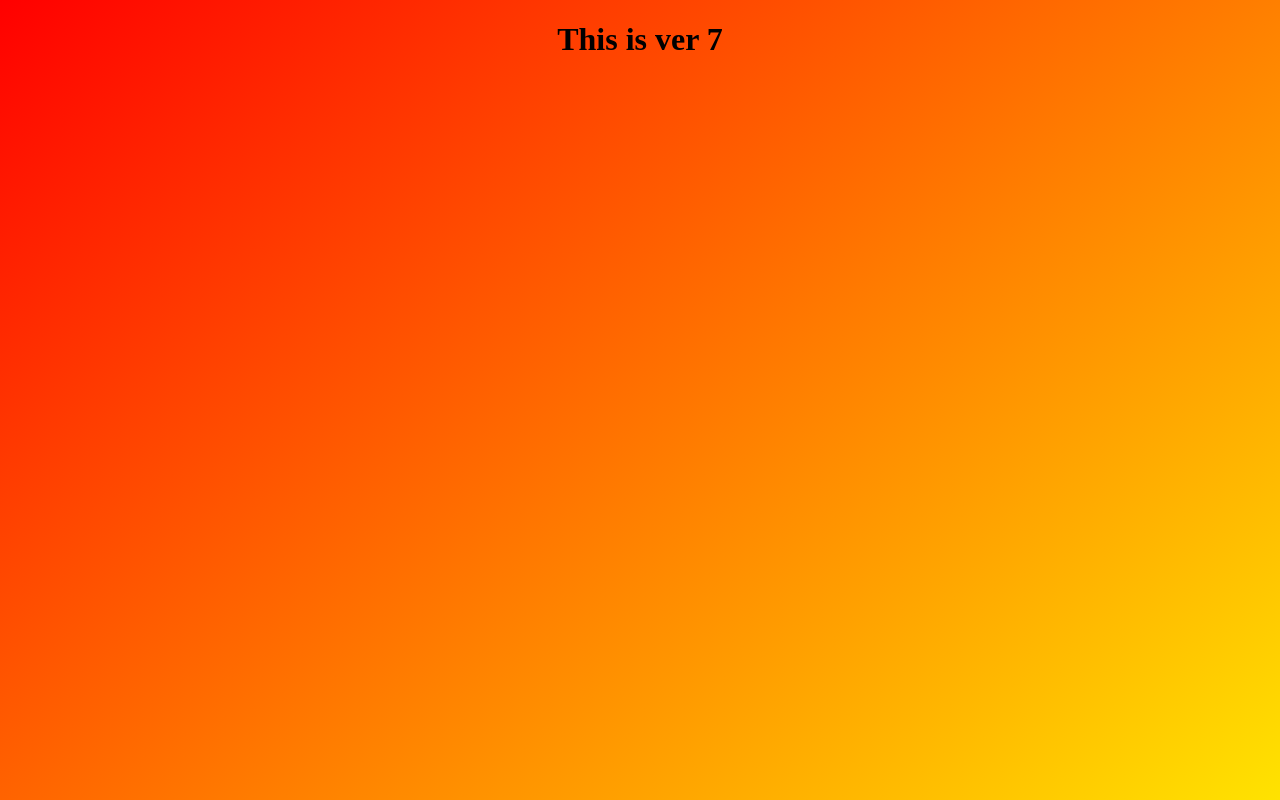
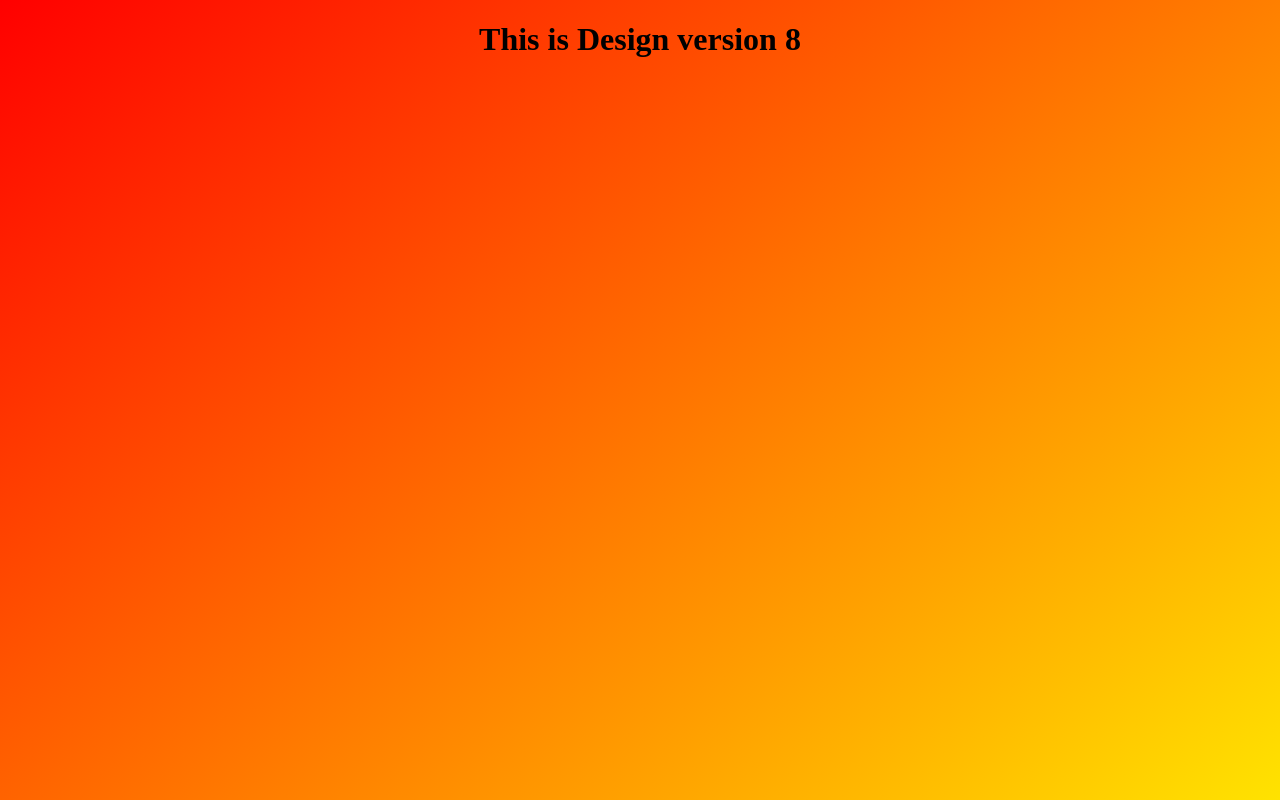
Before and after one commit to VishalJ4306/myrepo, a plain HTML site: page index.html in a window 1280 px wide. Shown: the top 800 px of the page. Drawn offline with Linux system fonts and the light colour scheme.

Commit message:
this is design version 8

```diff
--- a/index.html
+++ b/index.html
@@ -11,7 +11,8 @@
     </head>
     <body>
 
-        <h1>This is ver 7</h1>
+        <h1>This is Design version 8 </h1>
         <script src="" async defer></script>
+
     </body>
 </html>
```
